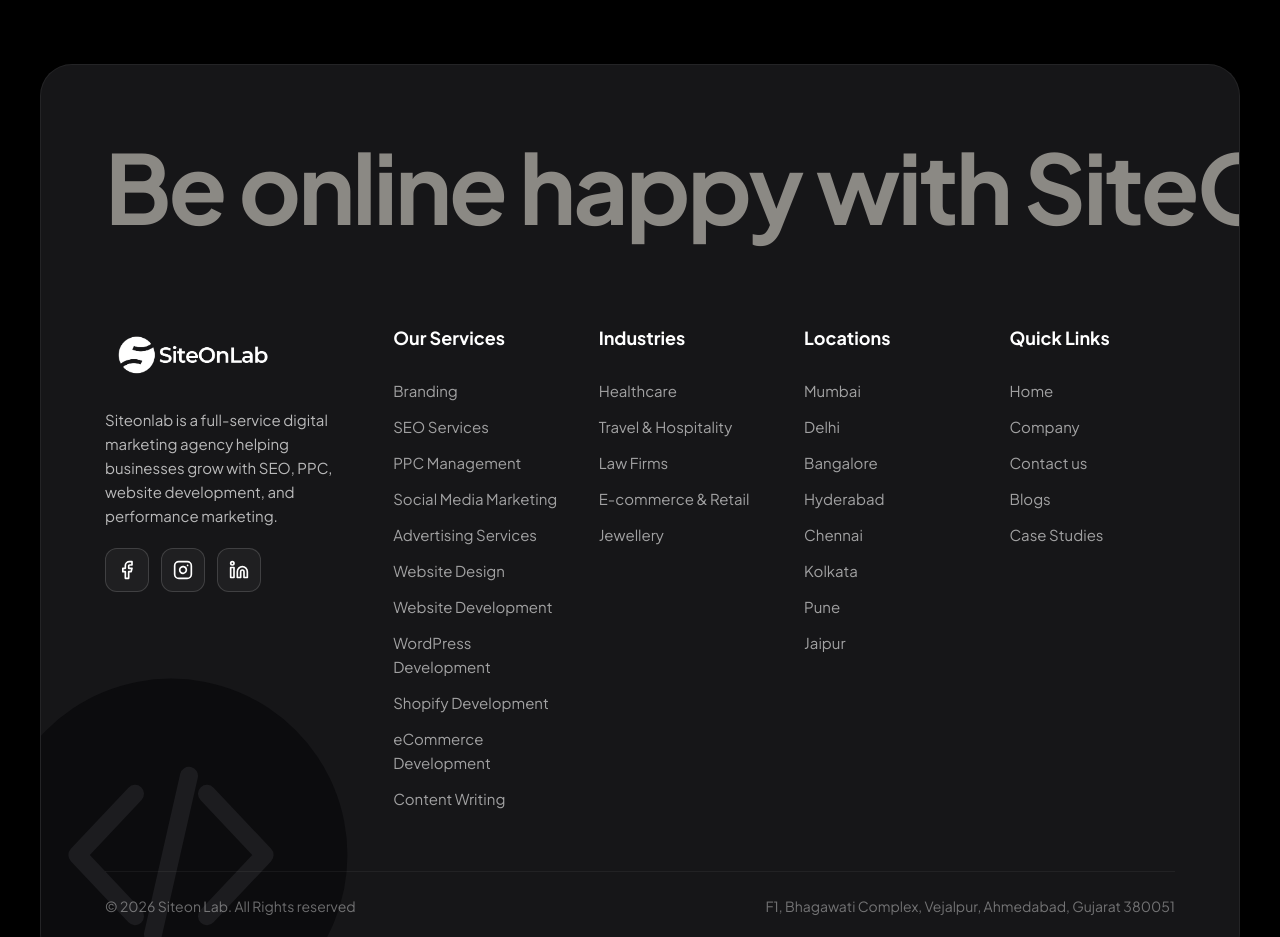
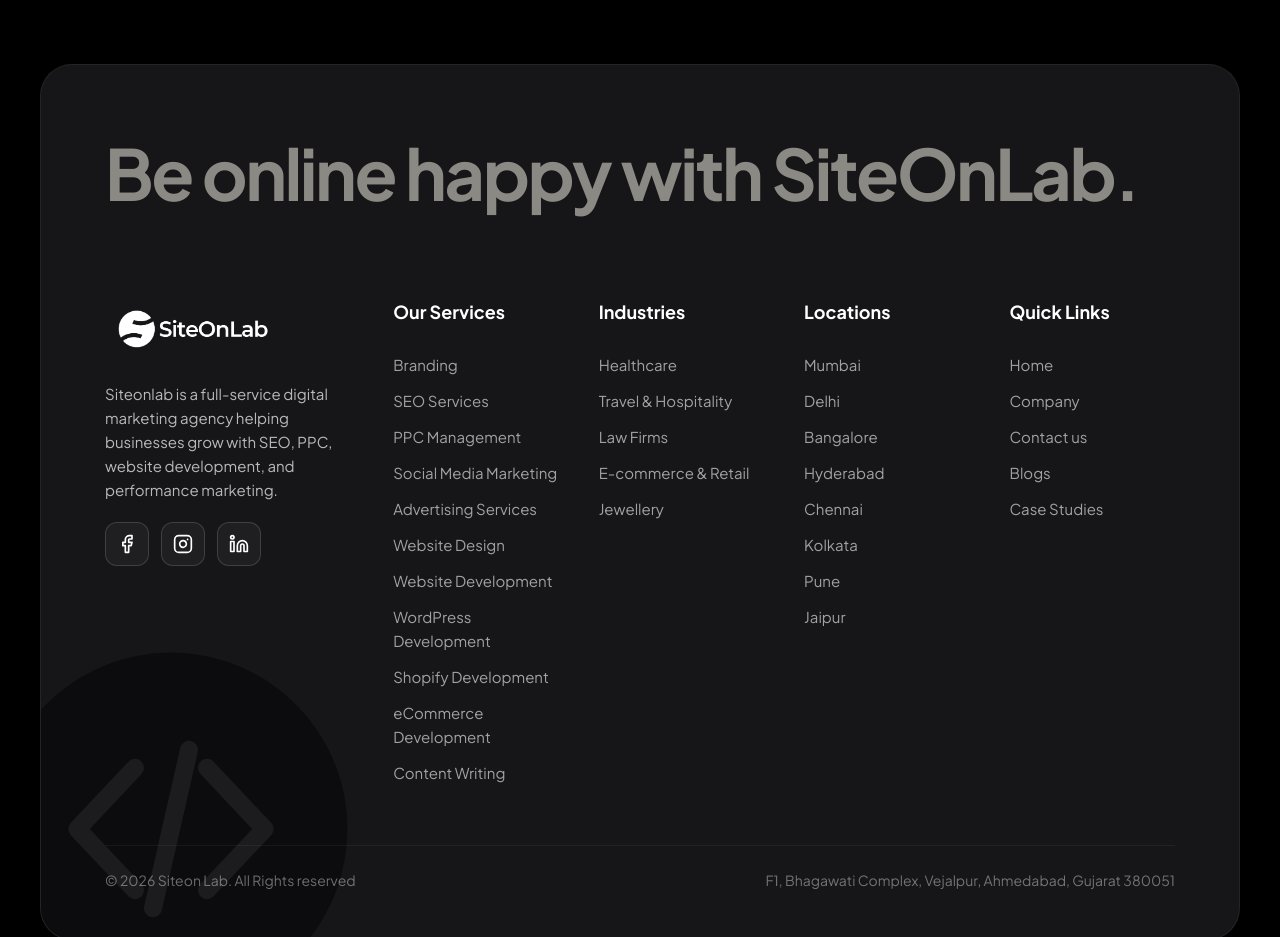
Before and after one commit to nayansuthar-1/siteonlab-diff-homepage, a Next.js app: page /locations in a window 1280 px wide. Shown: the part 2780-3717 px from the top of the page. Built offline with nearby package versions, Linux system fonts and the light colour scheme.

Commit message:
footer fix

```diff
--- a/src/components/ui/Footer.module.css
+++ b/src/components/ui/Footer.module.css
@@ -120,10 +120,10 @@
 .bigLine {
   position: relative;
   z-index: 1;
-  font-size: clamp(2.75rem, 7.5vw, 6.5rem);
+  font-size: clamp(1.9rem, 5.5vw, 4.75rem);
   font-weight: 700;
   line-height: 1.02;
-  letter-spacing: -0.03em;
+  letter-spacing: -0.035em;
   color: #ece7dd;
   opacity: 0.55;
   margin: 0 0 90px;
```
